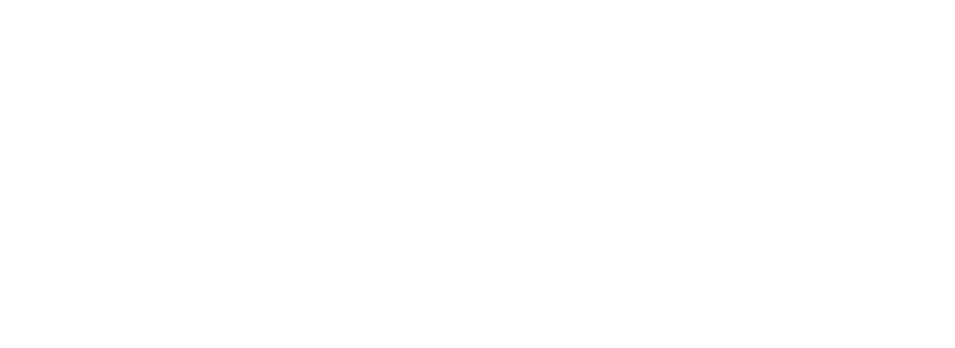
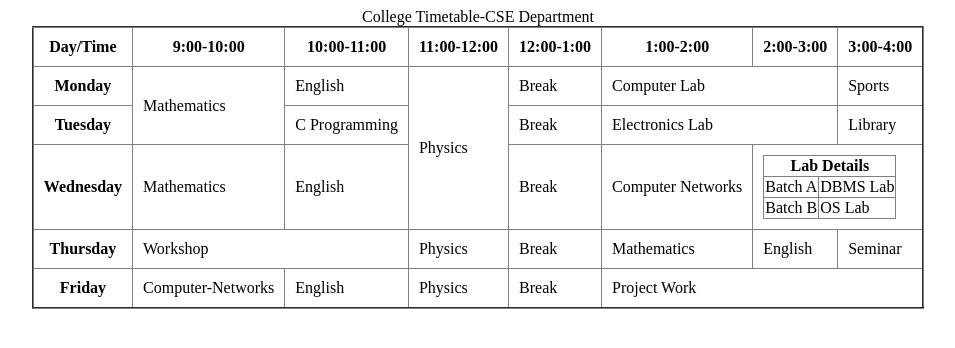
Before and after one commit to niyati0094/cse-22, a plain HTML site: page experiment3/index3.html in a window 1280 px wide. Shown: the whole page, without its empty margins (162-1117 px from the left). Drawn offline with Linux system fonts and the light colour scheme.

Commit message:
exp3 comitted

```diff
--- a/experiment3/index3.html
+++ b/experiment3/index3.html
@@ -2,11 +2,89 @@
 <html lang="en">
 <head>
     <meta charset="UTF-8">
-    <meta http-equiv="X-UA-Compatible" content="IE=edge">
     <meta name="viewport" content="width=device-width, initial-scale=1.0">
-    <title>Document</title>
+    <title>Time-Table</title>
 </head>
 <body>
+    <!-- Time Table -->
+    <table align="center" border="2" style="border-collapse: collapse;" cellpadding="10" cellspacing="0">
+    <caption align="center">College Timetable-CSE Department</caption>
+    <!-- Timing -->
+        <tr>
+            <th>Day/Time</th>
+            <th>9:00-10:00</th>
+            <th>10:00-11:00</th>
+            <th>11:00-12:00</th>
+            <th>12:00-1:00</th>
+            <th>1:00-2:00</th>
+            <th>2:00-3:00</th>
+            <th>3:00-4:00</th>
+        </tr>
+        <!--Monday  -->
+        <tr>
+            <th>Monday</th>
+            <td rowspan="2">Mathematics</td>
+            <td>English</td>
+            <td rowspan="3">Physics</td>
+            <td >Break</td>
+            <td colspan="2">Computer Lab</td>
+            <td>Sports</td>
+        </tr>
+        <tr>
+            <!-- Tuesday -->
+            <th>Tuesday</th>
+            <td>C Programming</td>
+            <td>Break</td>
+            <td colspan="2">Electronics Lab</td>
+            <td>Library</td>
+        </tr>
+        <!-- Wednesday -->
+        <tr >
+
+            <th >Wednesday</th>
+            <td  >Mathematics</td>
+            <td >English</td>
+            <td >Break</td>
+            <td >Computer Networks</td>
+            <td  colspan="2">
+                <table border="1" style="border-collapse: collapse;"><tr>
+                    <th colspan="2">Lab Details</th></tr>
+                    <tr>
+                        <td>Batch A</td>
+                        <td>DBMS Lab</td>
+                    </tr>
+                    <tr>
+                        <td>Batch B</td>
+                        <td>OS Lab</td>
+
+                    </tr>
+
+                </table>
+            </td>
+
+        </tr>
+        <!-- Thursday -->
+        <tr>
+            <th>Thursday</th>
+            <td colspan="2">Workshop</td>
+            <td>Physics</td>
+            <td>Break</td>
+            <td>Mathematics</td>
+            <td>English</td>
+            <td>Seminar</td>
+
+        </tr>
+        <!-- Friday -->
+        <tr>
+            <th>Friday</th>
+            <td>Computer-Networks</td>
+            <td>English</td>
+            <td>Physics</td>
+            <td>Break</td>
+            <td colspan="3">Project Work</td>
+        </tr>
+
+    </table>
 
 </body>
 </html>
```
